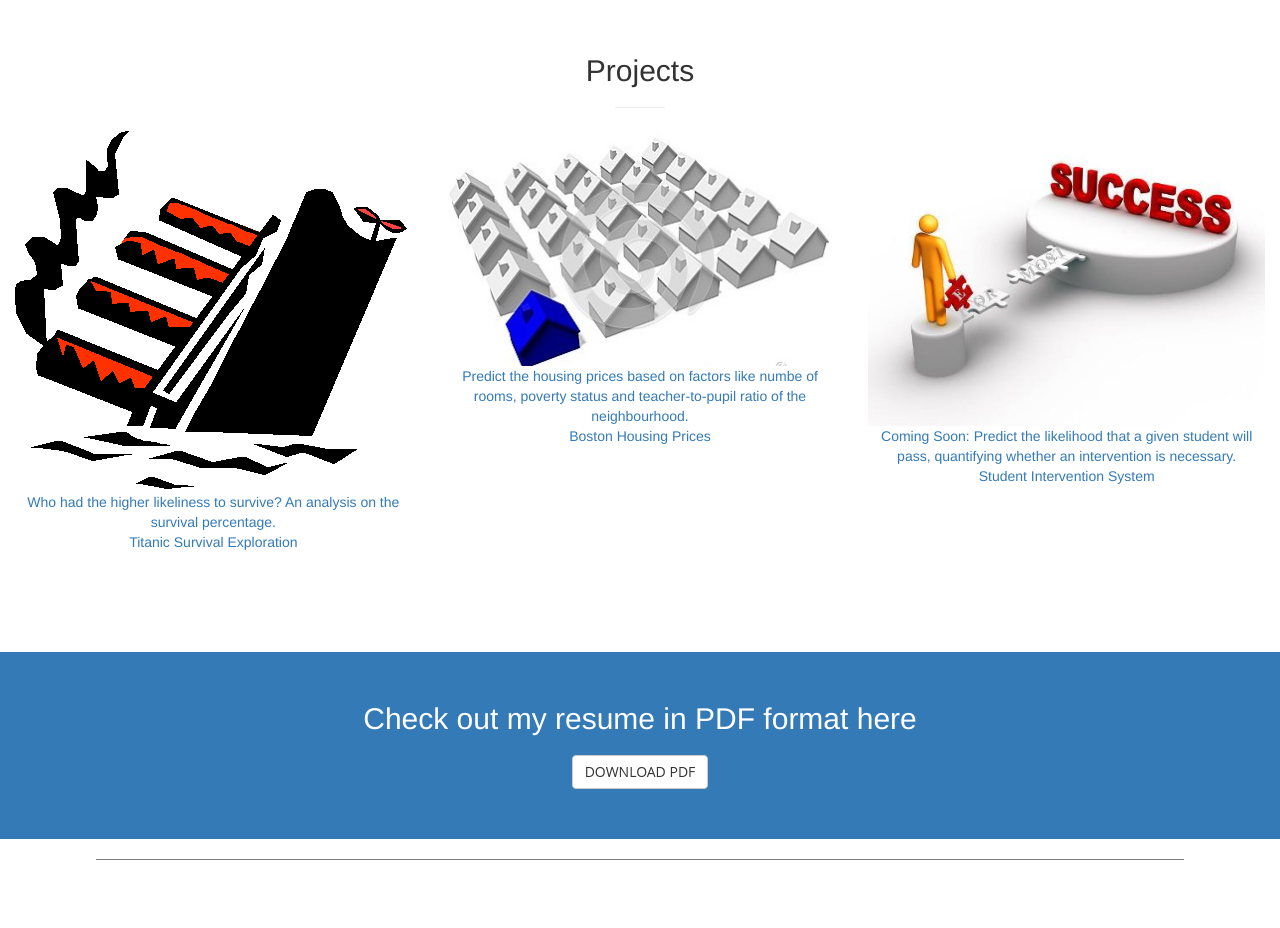
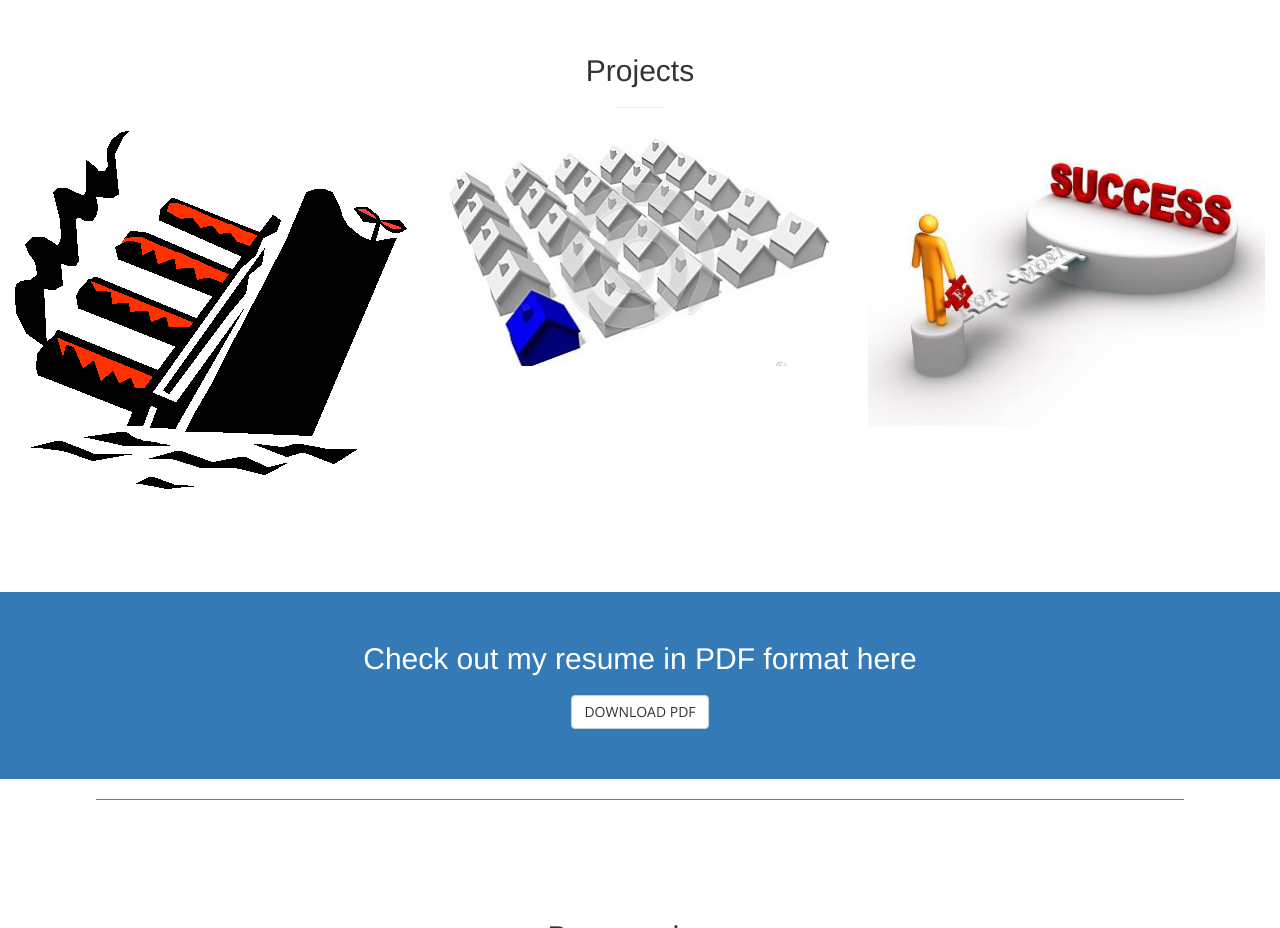
Before and after one commit to amanagarwal2189/amanagarwal2189.github.io, a plain HTML site: page index.html in a window 1280 px wide. Shown: the part 1520-2448 px from the top of the page. Drawn offline with nearby package versions, Linux system fonts and the light colour scheme.

Commit message:
Projects and fonts corrected

```diff
--- a/index.html
+++ b/index.html
@@ -10,6 +10,10 @@
 	<link rel="stylesheet" href="css/css.css">
 	<link rel="stylesheet" href="css/bootstrap.min.css" type="text/css">
 	<link rel="stylesheet" href="font-awesome/css/font-awesome.min.css" type="text/css">
+	<link rel="stylesheet" href="css/animate.min.css" type="text/css">
+	 <link href='http://fonts.googleapis.com/css?family=Open+Sans:300italic,400italic,600italic,700italic,800italic,400,300,600,700,800' rel='stylesheet' type='text/css'>
+    <link href='http://fonts.googleapis.com/css?family=Merriweather:400,300,300italic,400italic,700,700italic,900,900italic' rel='stylesheet' type='text/css'>
+    <link rel="stylesheet" href="font-awesome/css/font-awesome.min.css" type="text/css">
 </head>
 <body id="page-top">
 <nav id="mainNav" class="navbar navbar-default navbar-fixed-top">
@@ -61,7 +65,7 @@
                     <h2 class="section-heading">About Me</h2>
                     <hr class="light">
                     <p class="text-faded">
-					I'm Aman. I'm from Delhi, India. At present, I am pursuing Masters in Management Information Systems(MIS) at Texas A&M University, College Station, Texas ( Whoop!!! ). My favourite pass-time is to binge watch TV series favourite being Game of Thrones, Heroes and Silicon Valley and my biggest stress busters are playing Counter-Strike and listening to music. I love doing photography and playing with contrasts and color. Check out my gallery <a  href="gallery.html">here</a>. </p>
+					I'm Aman. I'm from Delhi, India. At present, I am pursuing Masters in Management Information Systems(MIS) at Texas A&M University, College Station, Texas ( Whoop!!! ). My favourite pass-time is to binge watch TV series favourite being Game of Thrones, Heroes and Silicon Valley and my biggest stress busters are playing Counter-Strike and listening to music. I love doing photography and playing with contrasts and colors. Check out my gallery <a  href="gallery.html">here</a>. </p>
 					<p class="text-faded">
 					I have an extensive experience in enterprise software development that I gained working with a fin-tech company. The experience not only acquainted me with various technologies like Java, Hibernate and REST but also with working in Agile/SCRUM set-up. I got involved in strategic decision making ranging from scope decision to sprint delivery. I like to acquaint myself with latest development technologies hot in the industry.</p>
 					<p class="text-faded">
@@ -84,10 +88,10 @@
         <div class="container-fluid">
             <div class="row no-gutter">
                 <div class="col-lg-4 col-sm-6">
-                    <a href="https://github.com/amanagarwal2189/NDProjects/blob/master/P1_titanic_survival_exploration/Titanic_Survival_Exploration-Copy1.ipynb" class="portfolio-box">
+                    <a href="https://github.com/amanagarwal2189/NDProjects/blob/master/P1_titanic_survival_exploration/Titanic_Survival_Exploration-Copy1.ipynb" class="project-box">
                         <img src="images/ship.gif" class="img-responsive" alt="Titanic">
-                        <div class="portfolio-box-caption">
-                            <div class="portfolio-box-caption-content">
+                        <div class="project-box-caption">
+                            <div class="project-box-caption-content">
                                 <div class="project-category text-faded">
                                     Who had the higher likeliness to survive? An analysis on the survival percentage.
                                 </div>
@@ -99,10 +103,10 @@
                     </a>
                 </div>
                 <div class="col-lg-4 col-sm-6">
-                    <a href="https://github.com/amanagarwal2189/NDProjects/blob/master/P2_boston_housing/boston_housing.ipynb" class="portfolio-box">
+                    <a href="https://github.com/amanagarwal2189/NDProjects/blob/master/P2_boston_housing/boston_housing.ipynb" class="project-box">
                         <img src="images/housing.jpg" class="img-responsive" alt="Housing Prices">
-                        <div class="portfolio-box-caption">
-                            <div class="portfolio-box-caption-content">
+                        <div class="project-box-caption">
+                            <div class="project-box-caption-content">
                                 <div class="project-category text-faded">
                                     Predict the housing prices based on factors like numbe of rooms, poverty status and teacher-to-pupil ratio of the neighbourhood.
                                 </div>
@@ -114,10 +118,10 @@
                     </a>
                 </div>
                 <div class="col-lg-4 col-sm-6">
-                    <a href="#projects" class="portfolio-box">
+                    <a href="#projects" class="project-box">
                         <img src="images/studentIntervention.jpg" class="img-responsive" alt="Predict effect of student intervention">
-                        <div class="portfolio-box-caption">
-                            <div class="portfolio-box-caption-content">
+                        <div class="project-box-caption">
+                            <div class="project-box-caption-content">
                                 <div class="project-category text-faded">
                                     Coming Soon: Predict the likelihood that a given student will pass, quantifying whether an intervention is necessary.
                                 </div>
```
